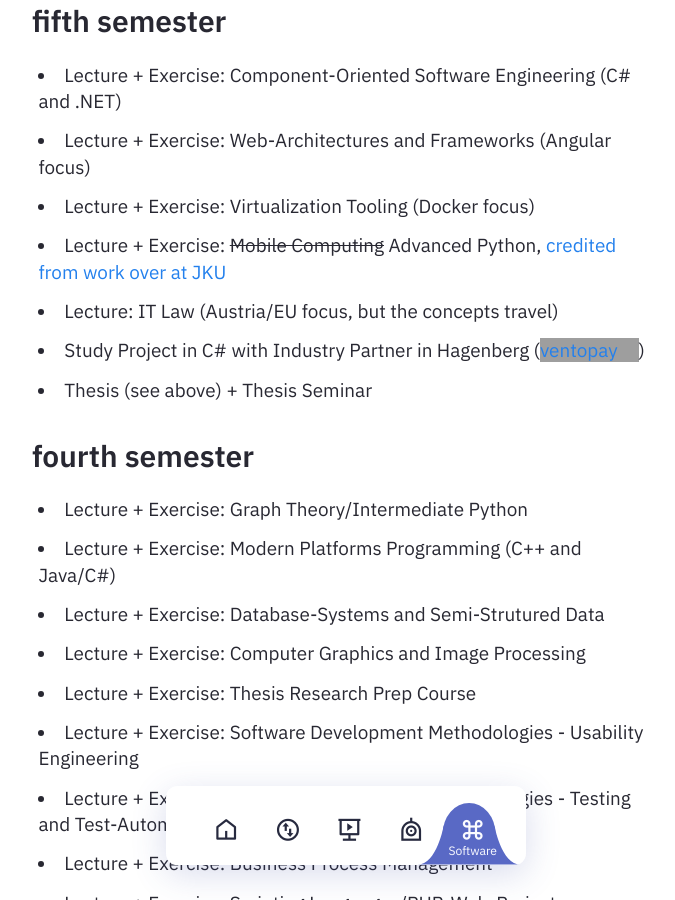
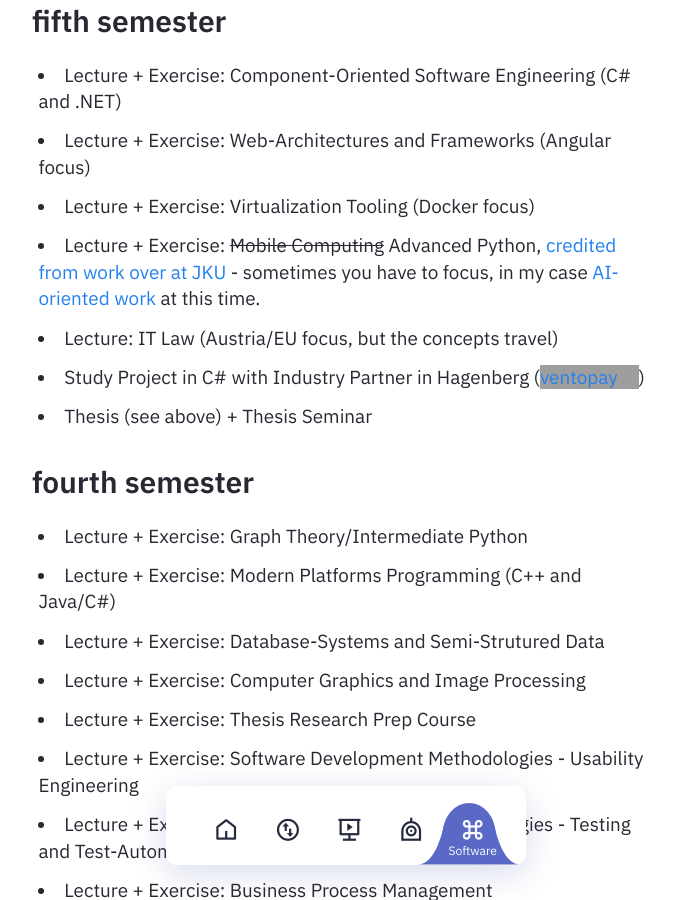
Before and after one commit to heseltime/heseltime.github.io, a Jekyll site: the page built from pages/rDse.md, in a window 1280 px wide and 900 px high, scrolled down 1266 px. Shown: the whole window, without its empty margins (294-969 px from the left). Built offline with Jekyll 4.4.1, drawn with Linux system fonts in a browser that asks for light colours; grey boxes are pictures that could not be loaded.

Commit message:
Add one-liners

```diff
--- a/pages/rDse.md
+++ b/pages/rDse.md
@@ -24,7 +24,7 @@ Fifth semester starts in fall 2023, sixth semester is all about practice and in
 - Lecture + Exercise: Component-Oriented Software Engineering (C# and .NET)
 - Lecture + Exercise: Web-Architectures and Frameworks (Angular focus)
 - Lecture + Exercise: Virtualization Tooling (Docker focus)
-- Lecture + Exercise: ~~Mobile Computing~~ Advanced Python, [credited from work over at JKU](/rDai#housekeeping)
+- Lecture + Exercise: ~~Mobile Computing~~ Advanced Python, [credited from work over at JKU](/rDai#housekeeping) - sometimes you have to focus, in my case [AI-oriented work](/rDai) at this time.
 - Lecture: IT Law (Austria/EU focus, but the concepts travel)
 - Study Project in C# with Industry Partner in Hagenberg ([ventopay](https://www.linkedin.com/company/ventopay-gmbh))
 - Thesis (see above) + Thesis Seminar
```
Also changed, not shown: pages/rDai.md (+1 -1 lines).
